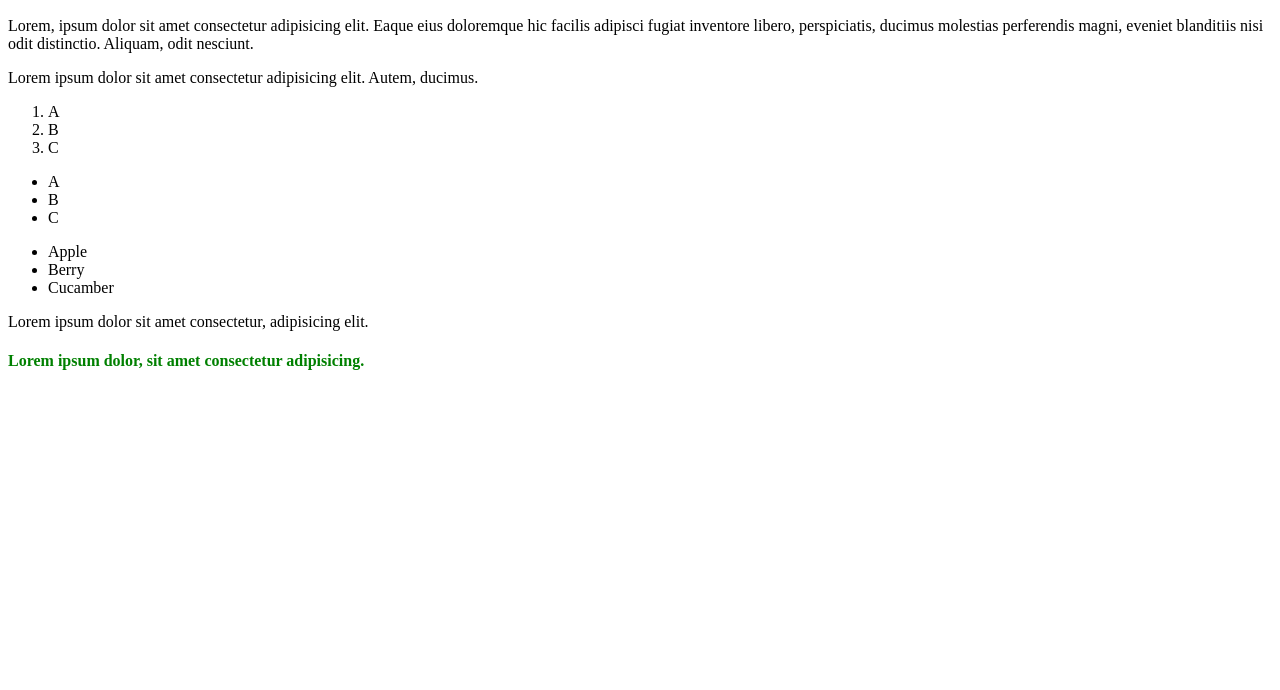
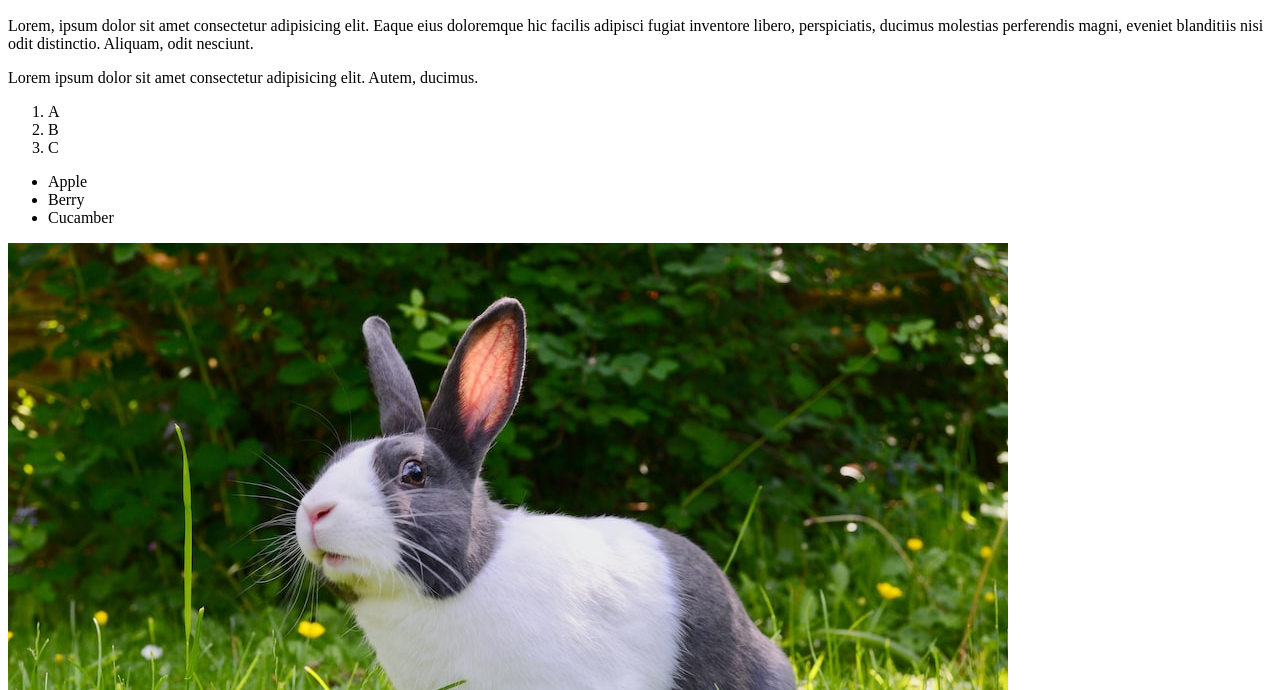
Before and after one commit to tuhin360/my-first-repo, a plain HTML site: page index.html in a window 1280 px wide. Shown: the part 110-800 px from the top of the page. Drawn offline with Linux system fonts and the light colour scheme.

Commit message:
rabbit white

```diff
--- a/index.html
+++ b/index.html
@@ -20,21 +20,15 @@
     </ol>
 
 
-
-    <ul>
-        <li>A</li>
-        <li>B</li>
-        <li>C</li>
-    </ul>
     <ul class="friuit">
         <li>Apple</li>
         <li>Berry</li>
         <li>Cucamber</li>
     </ul>
 
+    <img src="rabbit.jpg" alt="">
+
    <p>Lorem ipsum dolor sit amet consectetur, adipisicing elit.</p>
 
-    <h4>Lorem ipsum dolor, sit amet consectetur adipisicing.
-    </h4>
 </body>
 </html>
```
Also changed, not shown: rabbit.jpg (added).
